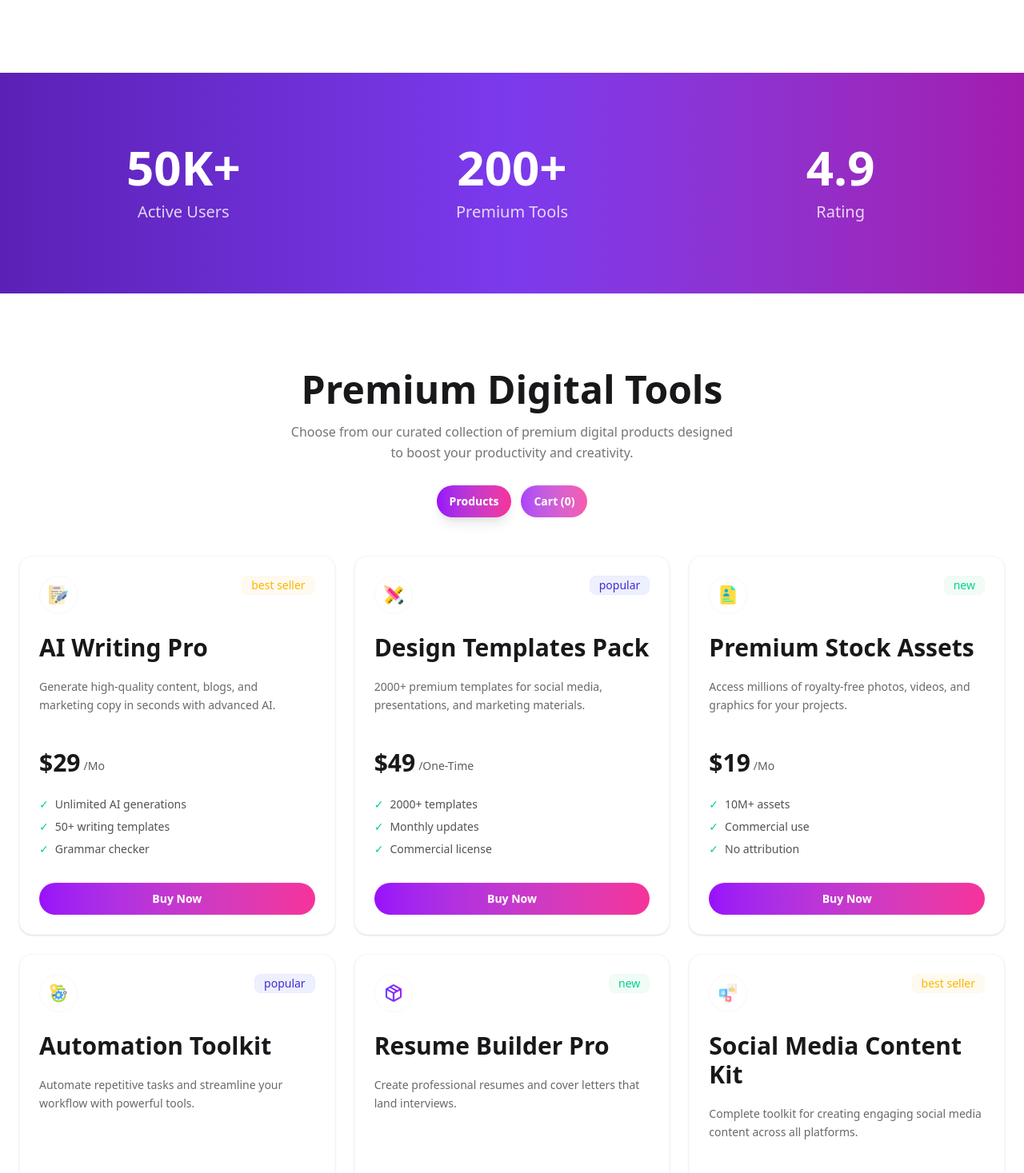
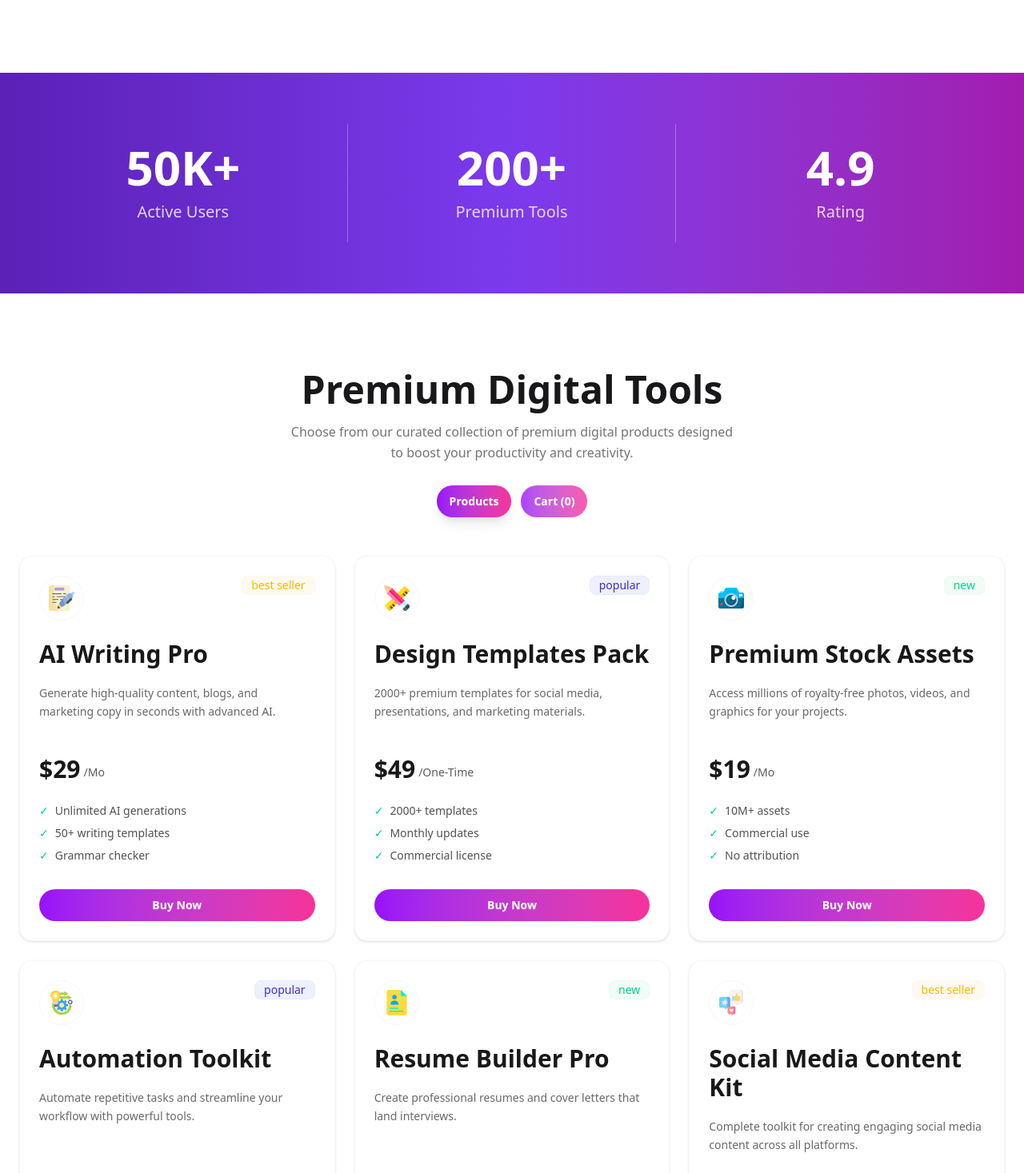
Before and after one commit to SAJNUS/Programming-Hero-Assignment-6, a React (Vite) app: page /#/ in a window 1280 px wide. Shown: the part 827-2294 px from the top of the page at 80% size. Built offline with nearby package versions, Linux system fonts and the light colour scheme.

Commit message:
fix stats divider and update product icons

```diff
--- a/src/components/ProductCard.jsx
+++ b/src/components/ProductCard.jsx
@@ -12,8 +12,8 @@ function ProductCard({ product, iconSrc, addToCart }) {
     <article className="card rounded-2xl border border-base-200 bg-base-100 shadow-sm">
       <div className="card-body p-5 md:p-6">
         <div className="mb-4 flex items-start justify-between">
-          <div className="flex h-12 w-12 items-center justify-center rounded-full border border-base-200 bg-base-100">
-            <img src={iconSrc} alt={product.name} className="h-6 w-6 object-contain" />
+          <div className="flex h-14 w-14 items-center justify-center rounded-full border border-base-200 bg-base-100">
+            <img src={iconSrc} alt={product.name} className="h-8 w-8 object-contain" />
           </div>
           <span className={tagClass}>{product.tag}</span>
         </div>
--- a/src/components/Stats.jsx
+++ b/src/components/Stats.jsx
@@ -9,8 +9,11 @@ function Stats() {
     <section className="mt-14 w-full bg-gradient-to-r from-[#5B21B6] via-[#7C3AED] to-[#A21CAF] py-12 md:py-16">
       <div className="container mx-auto px-6">
         <div className="grid grid-cols-1 md:grid-cols-3">
-          {stats.map((item) => (
-            <div key={item.label} className="py-8 text-center md:py-6">
+          {stats.map((item, idx) => (
+            <div
+              key={item.label}
+              className={`py-8 text-center md:py-6 ${idx < stats.length - 1 ? 'md:border-r md:border-white/30' : ''}`}
+            >
               <h3 className="text-5xl font-bold text-white md:text-6xl">{item.value}</h3>
               <p className="mt-3 text-xl text-white/80">{item.label}</p>
             </div>
--- a/src/data/products.json
+++ b/src/data/products.json
@@ -30,7 +30,7 @@
     "tag": "new",
     "tagType": "new",
     "features": ["10M+ assets", "Commercial use", "No attribution"],
-    "icon": "assets/products/portfolio.png"
+    "icon": "assets/products/camera_8775444 1.png"
   },
   {
     "id": 4,
@@ -52,7 +52,7 @@
     "tag": "new",
     "tagType": "new",
     "features": ["100+ templates", "ATS optimization", "Export to PDF"],
-    "icon": "assets/icons/package.png"
+    "icon": "assets/products/portfolio.png"
   },
   {
     "id": 6,
```
